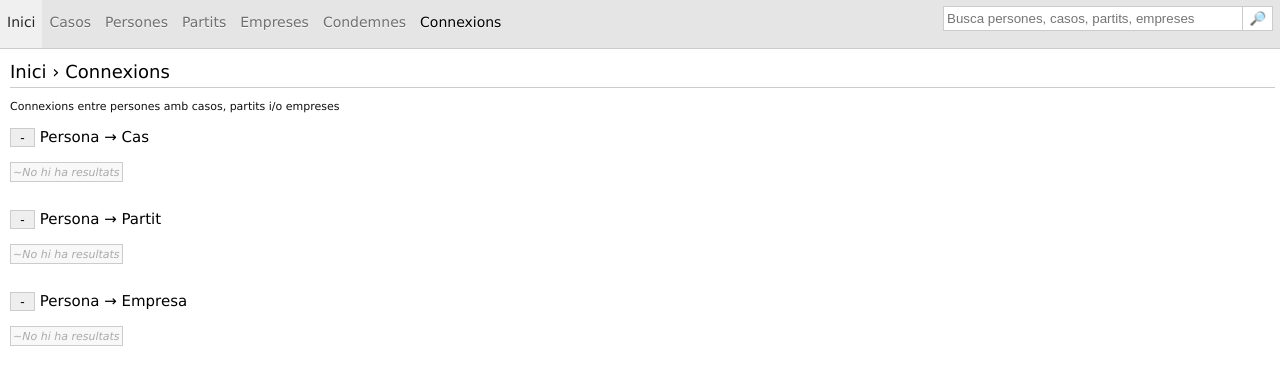
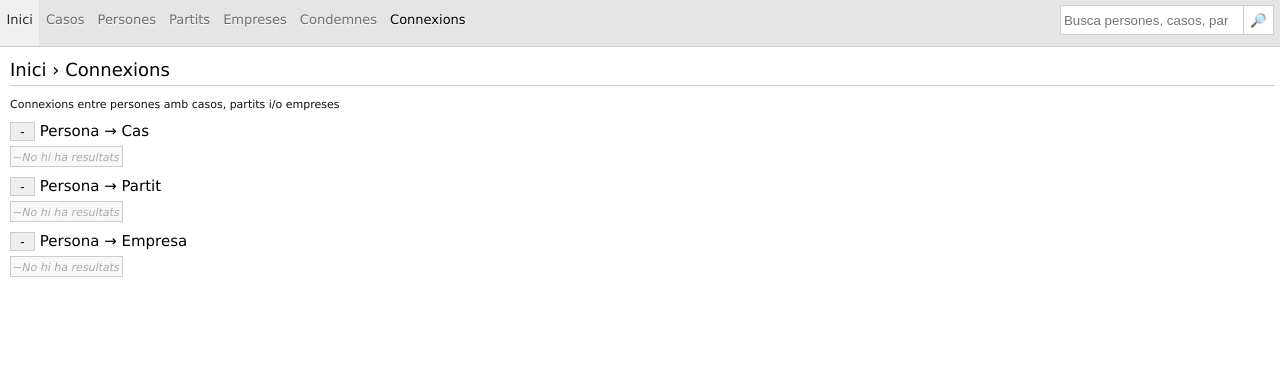
Before and after one commit to holalluis/corrupcio, a PHP site: page /relacions.php in a window 1280 px wide. Shown: the top 385 px of the page. Run offline with PHP 8.4, Linux system fonts and the light colour scheme; data that the repository does not hold is empty.

Commit message:
millores visuals

```diff
--- a/busca.php
+++ b/busca.php
@@ -1,6 +1,9 @@
 <div id=busca>
 	<form action=resultats.php method=get>
-		<input id=q name=q type=search placeholder="Busca persones, casos, partits, empreses" autocomplete=off required>
+		<input id=q name=q type=search
+			placeholder="Busca persones, casos, partits, empreses"
+			title="Busca persones, casos, partits, empreses"
+			autocomplete=off required>
 		<button>&#128270;</button>
 	</form>
 </div>
@@ -16,8 +19,8 @@
 		padding-top:0.5em;
 		padding-bottom:0.5em;
 		padding-left:0.2em;
-		width:300px;
-		height:25px;
+		width:99%;
+		height:30px;
 		outline:none;
 		border:1px solid #ccc;
 		margin-bottom:2px;
@@ -27,7 +30,7 @@
 		border:1px solid #ccc;
 		display:block;
 		margin-left:-1px;
-		height:25px;
+		height:30px;
 	}
 	#busca form button:hover {
 		background:#eee;
--- a/css.css
+++ b/css.css
@@ -2,7 +2,7 @@
 body{
 	margin:0 auto;
 	overflow-y:scroll;
-	font-size:14px;
+	font-size:13px;
 	font-family:'Lucida Grande',helvetica,arial,verdana,sans-serif;
 }
 
@@ -57,12 +57,17 @@ li.item:nth-child(odd) {
 
 /*tables*/
 table{border-collapse:collapse}
+tr{
+	border:1px solid #ccc;
+}
 tr:nth-child(odd){
 	background:#f8f8f8;
 }
 th{font-weight:normal}
 th,td{
 	border:1px solid #ccc;
+	border-left:none;
+	border-right:none;
 	padding:2px;
 }
 
--- a/footer.php
+++ b/footer.php
@@ -41,6 +41,7 @@
 		border-top:1px solid #ccc;
 		text-shadow:0 1px 0 #fff;
 		display:flex;
+		flex-wrap:wrap;
 	}
 	#footer .titol {
 		padding:0.4em 0.5em 0.65em 0.5em;
--- a/navbar.php
+++ b/navbar.php
@@ -72,7 +72,11 @@
 	/*mobile portrait*/
 	@media only screen and (max-width:560px) {
 		#navbar .item_container{display:block;}
-		#navbar .item.burger{display:block;text-align:center;}
+		#navbar .item.burger{
+			display:block;
+			text-align:center;
+			width:32px;
+		}
 		#navbar .item_container .invisible {
 			color:transparent;
 			visibility:hidden;
--- a/relacions.php
+++ b/relacions.php
@@ -3,41 +3,31 @@
 	<style>
 		#navbar div[pagina=relacions]{color:black}
 
-		#root h3 {padding-left:0}
-		span.descripcio{display:block;max-width:50em;}
-
-		table[id^="relacions"] td {
-			font-size:12px;
-		}
-		table[id^="relacions"].invisible {
-			display:none;
-		}
-
-		button.toggleVisib {
+		#root button.toggleVisib {
 			border:1px solid #ccc;
 			background:#eee;
 			outline:none;
 			width:25px;
 		}
-		button.toggleVisib:before {
+		#root button.toggleVisib:before {
 			content:'-';
 		}
-		button.toggleVisib.plegat:before {
+		#root button.toggleVisib.plegat:before {
 			content:'+';
 		}
-
-		/*posa marge si no portrait*/
-		@media only screen and (min-width:560px) {
-			table[id^="relacions"]{
-				margin-top:0.5em;
-				margin-bottom:2em;
-			}
+		#root h3 {
+			padding-left:0;
+			margin-bottom:5px;
+			margin-top:10px;
+		}
+		#root div.invisible {
+			display:none;
 		}
 	</style>
 	<script>
 		//fes visible o invisible la taula id
 		function toggleVisib(table_id,btn) {
-			qs('#'+table_id).classList.toggle('invisible');
+			qs('#root table#'+table_id).parentNode.classList.toggle('invisible');
 			btn.classList.toggle('plegat');
 		}
 	</script>
@@ -59,6 +49,7 @@
 	<button class=toggleVisib onclick=toggleVisib('relacions_persona_cas',this)></button>
 	Persona &rarr; Cas
 </h3>
+<div>
 <table id=relacions_persona_cas>
 	<?php
 			$sql="
@@ -94,11 +85,13 @@
 			}
 	?>
 </table>
+</div>
 
 <h3>
 	<button class=toggleVisib onclick=toggleVisib('relacions_persona_partit',this)></button>
 	Persona &rarr; Partit
 </h3>
+<div>
 <table id=relacions_persona_partit>
 	<?php
 			$sql="
@@ -134,11 +127,13 @@
 			}
 	?>
 </table>
+</div>
 
 <h3>
 	<button class=toggleVisib onclick=toggleVisib('relacions_persona_empresa',this)></button>
 	Persona &rarr; Empresa
 </h3>
+<div>
 <table id=relacions_persona_empresa>
 	<?php
 			$sql="
@@ -173,5 +168,6 @@
 			}
 	?>
 </table>
+</div>
 
-</div id=root>
+</div root>
```
